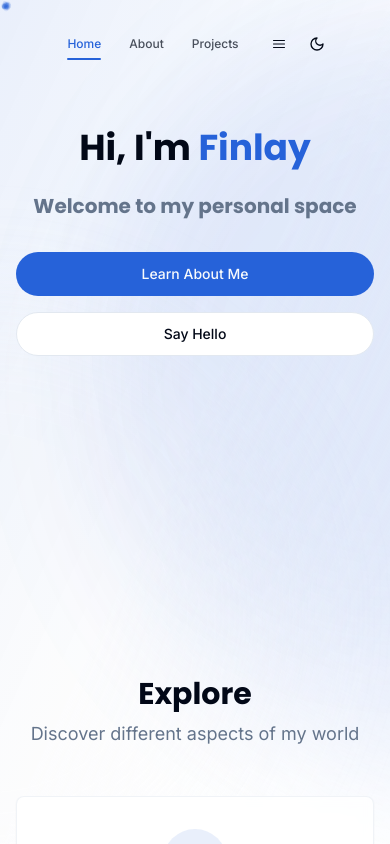
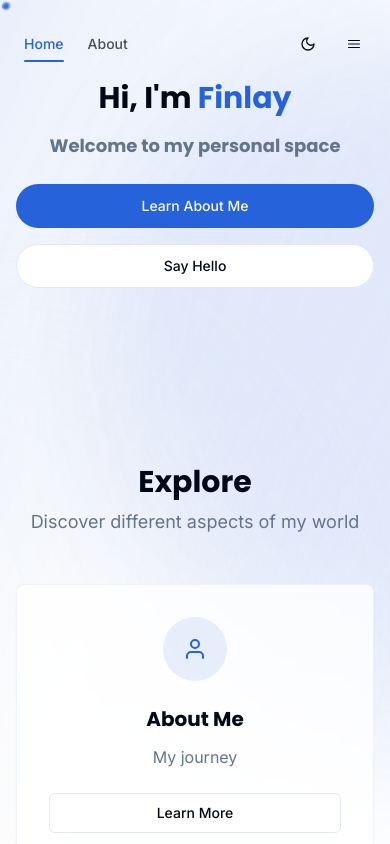
Before and after one commit to f3kin/personal-website-v0, a Next.js app: page / in a window 390 px wide. Shown: the top 844 px of the page. Built offline with nearby package versions, Linux system fonts and the light colour scheme.

Commit message:
fix: Cleaned it up for mobile

```diff
--- a/app/page.tsx
+++ b/app/page.tsx
@@ -64,7 +64,7 @@ export default function Home() {
       </div>
 
       {/* Content */}
-      <div className="relative z-10 flex flex-col gap-32 pb-20">
+      <div className="relative z-10 flex flex-col gap-8 sm:gap-24 md:gap-32 pb-20">
         <Hero />
         <ExploreSection />
         <ConnectCTA />
--- a/components/connect/connect-info.tsx
+++ b/components/connect/connect-info.tsx
@@ -86,7 +86,7 @@ export default function ConnectInfo() {
             <div>
               <h3 className="text-lg font-semibold mb-1">Social</h3>
               <p className="text-muted-foreground mb-2">Connect with me on social media</p>
-              <div className="flex gap-4">
+              <div className="flex flex-wrap gap-3 sm:gap-4">
                 <a
                   href="https://linkedin.com/in/finlay-ekins"
                   target="_blank"
--- a/components/home/hero.tsx
+++ b/components/home/hero.tsx
@@ -26,7 +26,7 @@ export default function Hero() {
   if (!mounted) return null
 
   return (
-    <section className="relative pt-32 pb-32 md:pt-48 md:pb-48 overflow-hidden">
+    <section className="relative pt-20 pb-20 md:pt-48 md:pb-48 overflow-hidden">
       <div className="container mx-auto px-4 relative z-10">
         <motion.div
           initial={{ opacity: 0, y: 20 }}
@@ -34,7 +34,7 @@ export default function Hero() {
           transition={{ duration: 0.5 }}
           className="max-w-3xl mx-auto text-center"
         >
-          <h1 className="text-4xl md:text-6xl font-bold mb-6">
+          <h1 className="text-3xl sm:text-4xl md:text-6xl font-bold mb-4 sm:mb-6">
             Hi, I'm <span className="text-primary">Finlay</span>
           </h1>
 
@@ -42,7 +42,7 @@ export default function Hero() {
             initial={{ opacity: 0, y: 20 }}
             animate={{ opacity: 1, y: 0 }}
             transition={{ duration: 0.5, delay: 0.2 }}
-            className="text-xl md:text-2xl text-muted-foreground mb-8"
+            className="text-lg sm:text-xl md:text-2xl text-muted-foreground mb-6 sm:mb-8"
           >
             Welcome to my personal space
           </motion.h2>
--- a/components/layout/footer.tsx
+++ b/components/layout/footer.tsx
@@ -6,8 +6,8 @@ export default function Footer() {
   return (
     <footer className="bg-transparent py-20 relative z-10">
       <div className="container mx-auto px-8 md:px-16">
-        <div className="grid grid-cols-1 md:grid-cols-4 gap-10">
-          <div className="md:col-span-2">
+        <div className="grid grid-cols-1 sm:grid-cols-2 md:grid-cols-4 gap-8 sm:gap-10">
+          <div className="sm:col-span-2">
             <Link href="/" className="text-2xl font-bold text-primary">
               Finlay<span className="text-foreground">Ekins</span>
             </Link>
@@ -16,6 +16,7 @@ export default function Footer() {
             </p>
           </div>
 
+          <div className="grid grid-cols-2 gap-8 md:col-span-2">
             <div>
               <h3 className="text-lg font-semibold mb-6">Navigation</h3>
               <ul className="space-y-3">
@@ -178,6 +179,7 @@ export default function Footer() {
               </ul>
             </div>
           </div>
+        </div>
 
         <div className="border-t border-border/30 mt-12 pt-10 flex justify-center">
           <p className="text-muted-foreground text-sm text-center">© {currentYear} Finlay Ekins. All rights reserved.</p>
--- a/components/layout/navbar.tsx
+++ b/components/layout/navbar.tsx
@@ -72,16 +72,16 @@ export default function Navbar() {
         </nav>
 
         {/* Mobile Navigation */}
-        <div className="md:hidden flex items-center justify-center">
-          <div className="flex items-center space-x-1">
+        <div className="md:hidden flex items-center justify-between w-full">
+          <div className="flex items-center space-x-2">
             {navLinks.map(
               (link, index) =>
-                index < 3 && (
+                index < 2 && (
                   <Link
                     key={link.href}
                     href={link.href}
                     className={cn(
-                      "px-3 py-2 text-xs font-medium transition-colors relative",
+                      "px-2 py-2 text-sm font-medium transition-colors relative",
                       pathname === link.href ? "text-primary" : "text-foreground/70 hover:text-foreground",
                     )}
                   >
@@ -89,18 +89,19 @@ export default function Navbar() {
                     {pathname === link.href && (
                       <motion.span
                         layoutId="navbar-indicator-mobile"
-                        className="absolute bottom-0 left-0 right-0 h-0.5 bg-primary rounded-full mx-3"
+                        className="absolute bottom-0 left-0 right-0 h-0.5 bg-primary rounded-full mx-2"
                       />
                     )}
                   </Link>
                 ),
             )}
           </div>
+          <div className="flex items-center space-x-2">
+            <ModeToggle />
             <Button
               variant="ghost"
               size="icon"
               aria-label="Toggle Menu"
-            className="ml-2"
               onClick={() => setIsOpen(!isOpen)}
             >
               <svg
@@ -118,7 +119,7 @@ export default function Navbar() {
                 )}
               </svg>
             </Button>
-          <ModeToggle />
+          </div>
         </div>
       </div>
 
--- a/components/projects/project-grid.tsx
+++ b/components/projects/project-grid.tsx
@@ -134,7 +134,7 @@ export default function ProjectGrid() {
 
       {/* Projects grid */}
       {filteredProjects.length > 0 ? (
-        <div className="grid grid-cols-1 md:grid-cols-2 lg:grid-cols-3 gap-8">
+        <div className="grid grid-cols-1 sm:grid-cols-2 lg:grid-cols-3 gap-4 sm:gap-6 lg:gap-8">
           {filteredProjects.map((project) => (
             <ProjectCard key={project.id} project={project} />
           ))}
```
Lines whose indentation alone changed are shown as unchanged.
